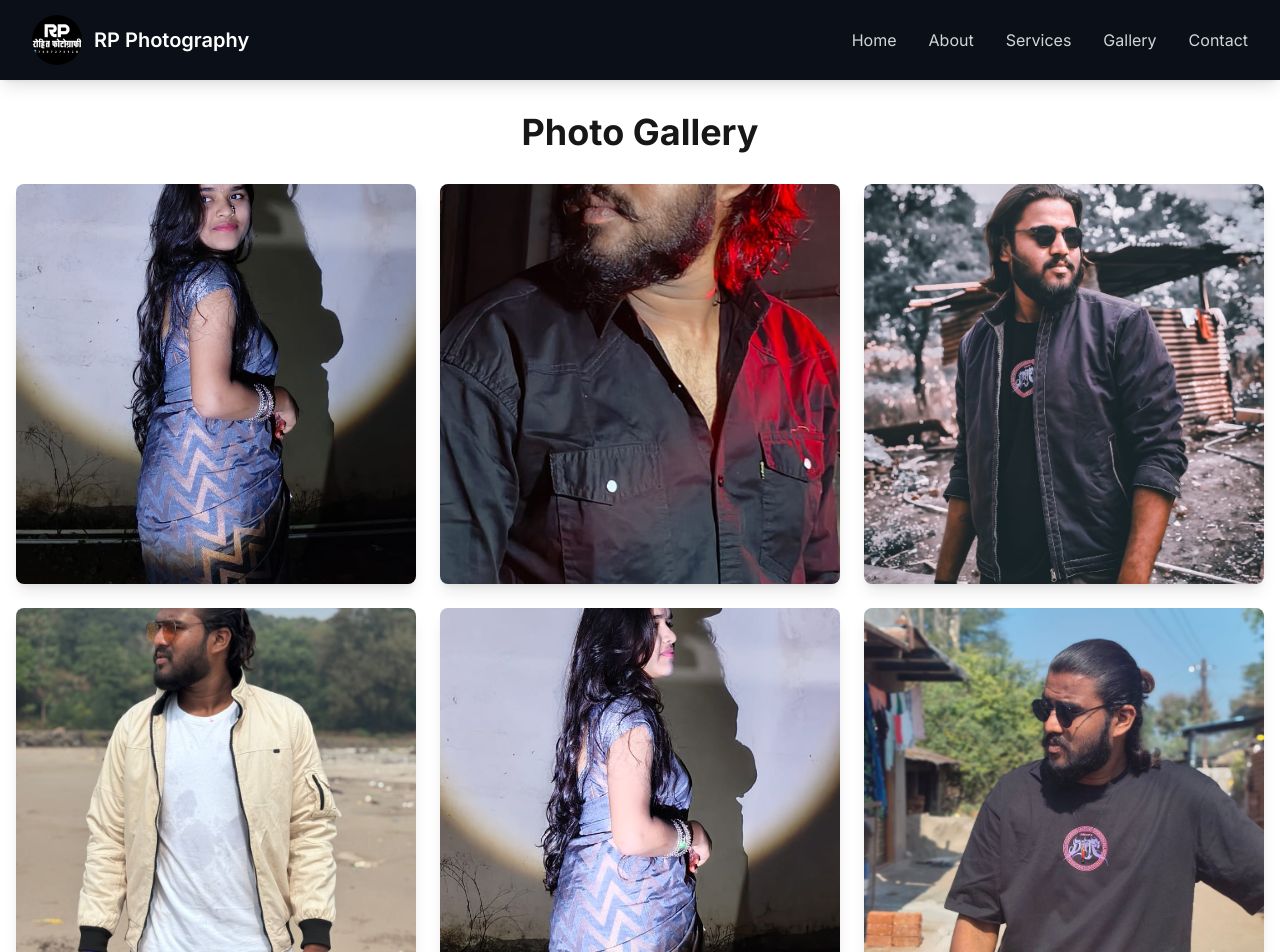
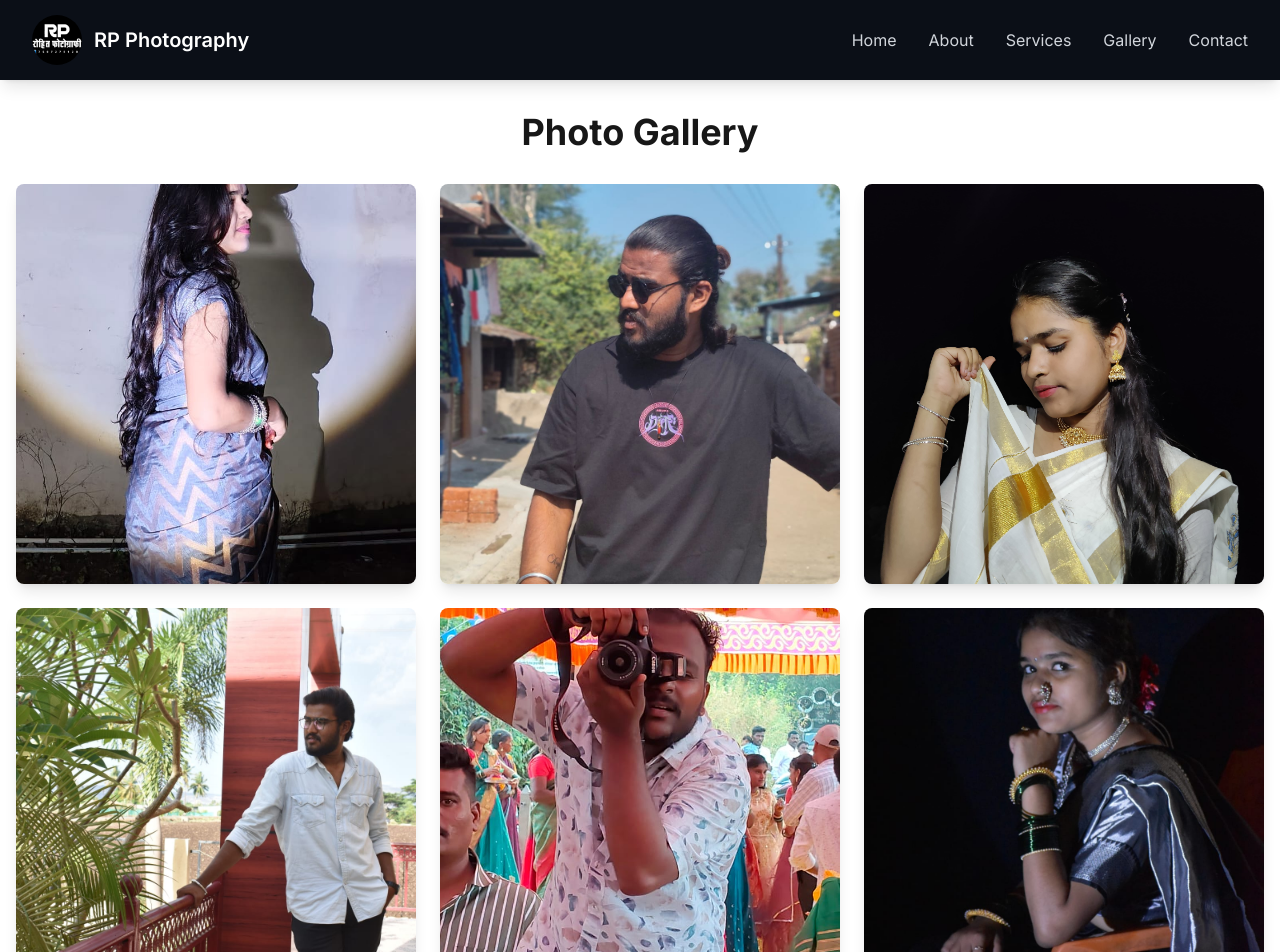
Before and after one commit to Spsudesh/photography-portfolio, a Next.js app: page /photography-portfolio/gallery in a window 1280 px wide. Shown: the top 952 px of the page. Built offline with nearby package versions, Linux system fonts and the light colour scheme.

Commit message:
Simplify image configuration

```diff
--- a/app/components/Navbar.tsx
+++ b/app/components/Navbar.tsx
@@ -4,7 +4,6 @@ import { useState, useEffect } from 'react';
 import Image from 'next/image';
 import Link from 'next/link';
 import { useRouter } from 'next/navigation';
-import imageLoader from '../../image-loader';
 
 export default function Navbar() {
   const router = useRouter();
--- a/app/gallery/page.tsx
+++ b/app/gallery/page.tsx
@@ -3,36 +3,65 @@
 import Image from 'next/image';
 
 export default function Gallery() {
-  const images = [
-    { src: '/images/img8.jpg', alt: 'Gallery Image 8' },
-    { src: '/images/img13.jpg', alt: 'Gallery Image 13' },
-    { src: '/images/img22.jpg', alt: 'Gallery Image 22' },
-    { src: '/images/img24.jpg', alt: 'Gallery Image 24' },
-    { src: '/images/gallery-1.jpg', alt: 'Gallery Image 1' },
-    { src: '/images/gallery-2.jpg', alt: 'Gallery Image 2' },
-    { src: '/images/gallery-3.jpg', alt: 'Gallery Image 3' },
-    { src: '/images/outdoor-photography.jpg', alt: 'Outdoor Photography' },
-    { src: '/images/wedding-photography.jpg', alt: 'Wedding Photography' },
-    { src: '/images/indoor-photography.jpg', alt: 'Indoor Photography' },
-  ];
-
   return (
     <div className="container mx-auto py-8">
       <h1 className="text-4xl font-bold text-center mb-8">Photo Gallery</h1>
       <div className="grid grid-cols-1 md:grid-cols-2 lg:grid-cols-3 gap-6 px-4">
-        {images.map((image, index) => (
-          <div key={index} className="relative aspect-square group overflow-hidden rounded-lg shadow-lg">
-            <Image
-              src={image.src}
-              alt={image.alt}
-              fill
-              sizes="(max-width: 768px) 100vw, (max-width: 1200px) 50vw, 33vw"
-              className="object-cover transition-transform duration-300 group-hover:scale-110"
-              priority={index < 4}
-            />
-            <div className="absolute inset-0 bg-black bg-opacity-0 group-hover:bg-opacity-30 transition-all duration-300" />
-          </div>
-        ))}
+        {/* Static images */}
+        <div className="relative aspect-square group overflow-hidden rounded-lg shadow-lg">
+          <Image
+            src="/images/gallery-1.jpg"
+            alt="Gallery Image 1"
+            width={800}
+            height={800}
+            className="object-cover w-full h-full transition-transform duration-300 group-hover:scale-110"
+          />
+        </div>
+        <div className="relative aspect-square group overflow-hidden rounded-lg shadow-lg">
+          <Image
+            src="/images/gallery-2.jpg"
+            alt="Gallery Image 2"
+            width={800}
+            height={800}
+            className="object-cover w-full h-full transition-transform duration-300 group-hover:scale-110"
+          />
+        </div>
+        <div className="relative aspect-square group overflow-hidden rounded-lg shadow-lg">
+          <Image
+            src="/images/gallery-3.jpg"
+            alt="Gallery Image 3"
+            width={800}
+            height={800}
+            className="object-cover w-full h-full transition-transform duration-300 group-hover:scale-110"
+          />
+        </div>
+        <div className="relative aspect-square group overflow-hidden rounded-lg shadow-lg">
+          <Image
+            src="/images/outdoor-photography.jpg"
+            alt="Outdoor Photography"
+            width={800}
+            height={800}
+            className="object-cover w-full h-full transition-transform duration-300 group-hover:scale-110"
+          />
+        </div>
+        <div className="relative aspect-square group overflow-hidden rounded-lg shadow-lg">
+          <Image
+            src="/images/wedding-photography.jpg"
+            alt="Wedding Photography"
+            width={800}
+            height={800}
+            className="object-cover w-full h-full transition-transform duration-300 group-hover:scale-110"
+          />
+        </div>
+        <div className="relative aspect-square group overflow-hidden rounded-lg shadow-lg">
+          <Image
+            src="/images/indoor-photography.jpg"
+            alt="Indoor Photography"
+            width={800}
+            height={800}
+            className="object-cover w-full h-full transition-transform duration-300 group-hover:scale-110"
+          />
+        </div>
       </div>
     </div>
   );
--- a/next.config.js
+++ b/next.config.js
@@ -1,13 +1,10 @@
 /** @type {import('next').NextConfig} */
 const nextConfig = {
   output: 'export',
+  basePath: '/photography-portfolio',
   images: {
-    loader: 'akamai',
-    path: '',
-  },
-  basePath: '/photography-portfolio',
-  assetPrefix: '/photography-portfolio/',
-  trailingSlash: true,
+    unoptimized: true
+  }
 };
 
 module.exports = nextConfig;
```
